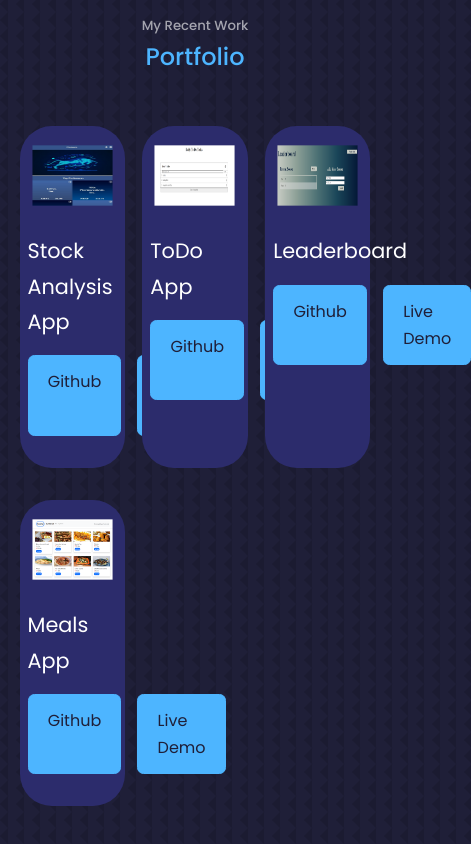
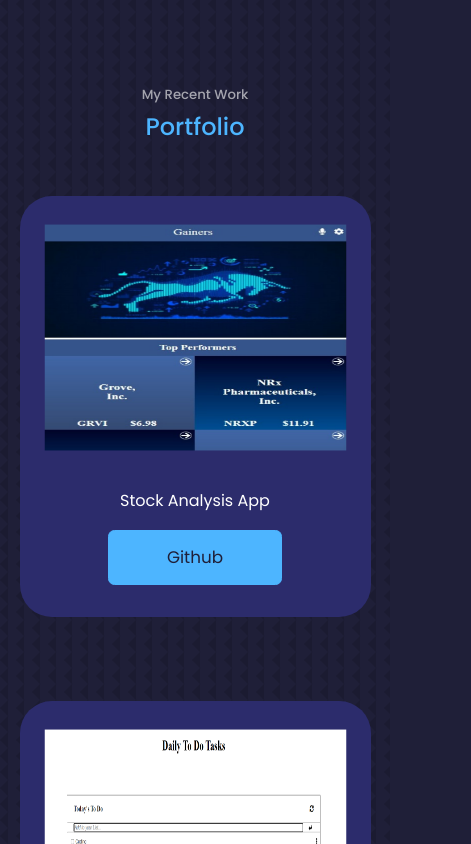
Before and after one commit to faizi2500/reactportfolio, a React (Create React App) app: page / in a window 390 px wide. Shown: the part 3380-4224 px from the top of the page, 471 px wide, since content can reach past the window. Built offline with nearby package versions, Linux system fonts and the light colour scheme.

Commit message:
Portfolio section completed

```diff
--- a/src/components/blog/Blog.jsx
+++ b/src/components/blog/Blog.jsx
@@ -1,8 +1,11 @@
 import React from 'react'
+import './blog.css'
 
 const Blog = () => {
   return (
-    <section id='blog'>Blog</section>
+    <section id='blog'>
+      Blog
+    </section>
   )
 }
 
--- a/src/components/experience/experience.css
+++ b/src/components/experience/experience.css
@@ -1,6 +1,7 @@
 #experience {
   /* margin-top: 2rem; */
   /* display: block; */
+  height: max-content;
 }
 
 .experiece-article-section {
--- a/src/components/portfolio/Portfolio.jsx
+++ b/src/components/portfolio/Portfolio.jsx
@@ -40,10 +40,10 @@ const Portfolio = () => {
               <div className="project-image-container">
                 <img src={each.imagelink} alt="project 1 display" className='project-image'  />
               </div>
-              <p className='project-name'>{each.title}</p>
               <div className='project-btns'>
-                <a href={each.link} target="_blank" className='btn btn-primary'>Github</a>
-                <a href="" className='btn btn-primary'>Live Demo</a>
+                <p className='project-name'>{each.title}</p>
+                <a href={each.link} target="_blank" id="github-btn" className='btn btn-primary'>Github</a>
+                {/* <a href="" className='btn btn-primary'>Live Demo</a> */}
               </div>
             </article>
           )
--- a/src/components/portfolio/portfolio.css
+++ b/src/components/portfolio/portfolio.css
@@ -1,3 +1,6 @@
+  #portfolio {
+    height: max-content;
+  }
   .portfolio-container {
     width: 90%;
     margin-inline: auto;
@@ -12,6 +15,10 @@
     border-radius: 2rem;
   }
 
+  .each-project:hover {
+    background-color: rgb(175, 175, 197);
+  }
+
   .project-image {
     width: 100%;
     aspect-ratio: 4/3;
@@ -21,18 +28,41 @@
 
   .project-btns {
     display: flex;
-    gap: 1rem;
+    flex-direction: column;
+    justify-content: center;
+    align-items: center;
   }
 
   .project-name {
-    font-size: 1.3rem;
+    font-size: 1.0rem;
     margin-block: 1rem;
   }
 
-  /* .each-project {
-    width: 100%;
-  } */
+  .each-project:hover .project-name {
+    color: var(--color-bg);
+    font-weight:bold;
+    font-size: 1.2rem;
+  }
 
-  /* .project-image {
-    transform: scale(0.8);
-  } */
+  .each-project:hover .project-image {
+    transform: scale(0.95);
+  }
+
+  #github-btn {
+    text-align: center;
+    width: 40%;
+    font-size: 1.05rem;
+  }
+
+  @media screen and (max-width: 1024px) {
+    .portfolio-container {
+      grid-template-columns: 47.5% 47.5%;
+    }
+
+  }
+
+  @media screen and (max-width: 600px) {
+    .portfolio-container {
+      grid-template-columns: 100%;
+    }
+  }
```
